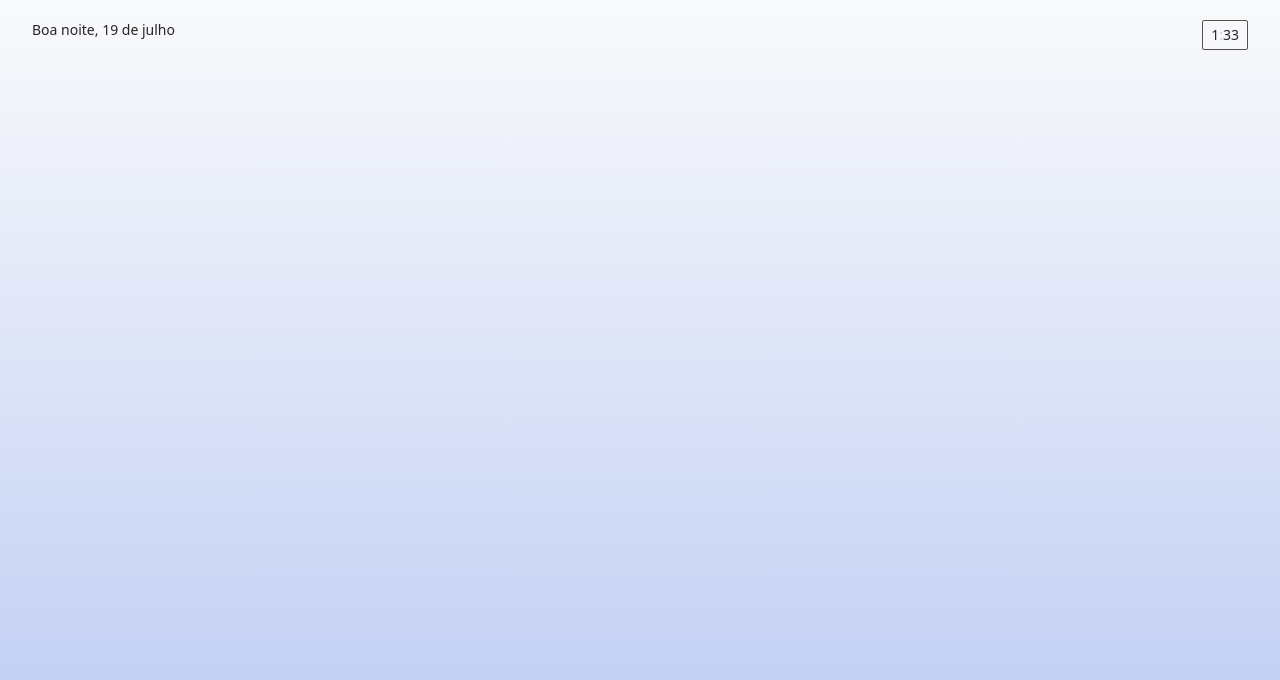
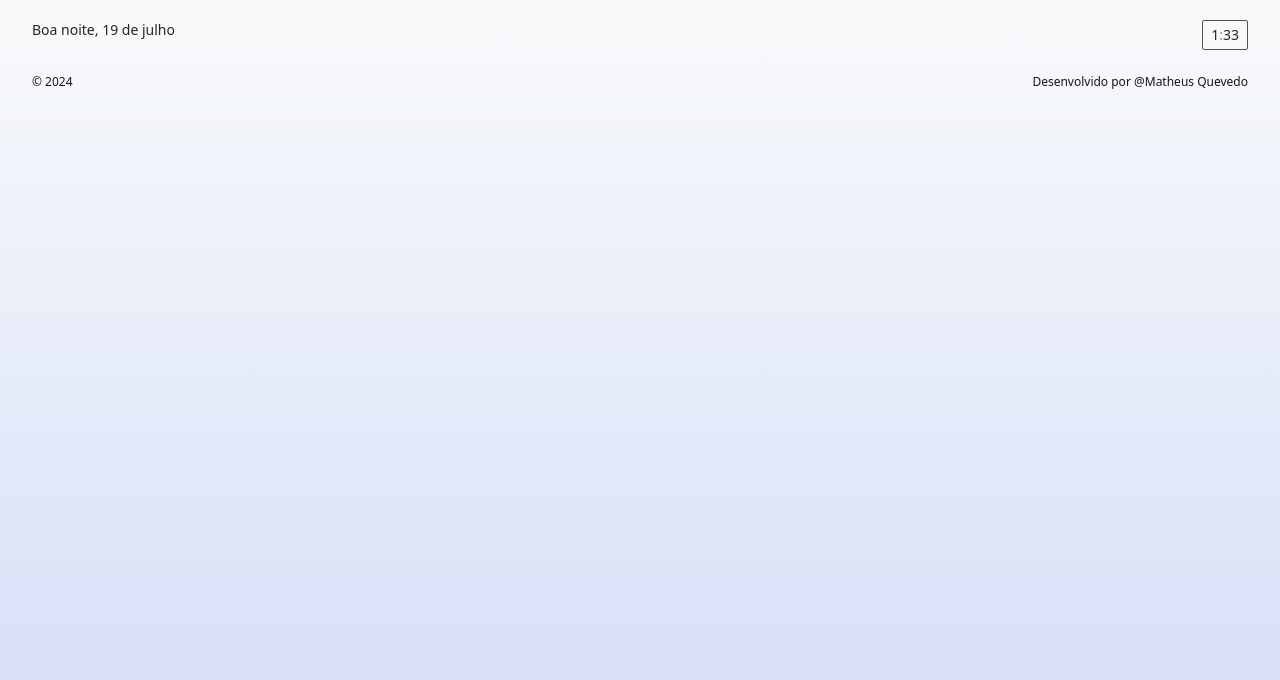
Before and after one commit to mthquevedo/Minhas-ferramentas, a React (Vite) app: page / in a window 1280 px wide. Shown: the top 680 px of the page. Built offline with nearby package versions, Linux system fonts and the light colour scheme.

Commit message:
Criação: criação do footer + ajuste da flex box

```diff
--- a/src/layouts/MainLayout.tsx
+++ b/src/layouts/MainLayout.tsx
@@ -4,11 +4,15 @@ import { Header } from "../components/Header";
 export function MainLayout() {
 
     return (
-        <div className="w-100v h-100v bg-gradient-to-b from-gray-50 to-blue-700/30 py-5 px-8">
+        <div className=" flex flex-col w-100v h-100v bg-gradient-to-b from-gray-50 to-blue-700/20 py-5 px-8">
             <Header />
 
             <Outlet />
 
+            <footer className="flex justify-between text-xs text-neutral-900 pt-3">
+                <p>© 2024</p>
+                <p>Desenvolvido por <a className="font-medium" href="http://" target="_blank">@Matheus Quevedo</a></p>
+            </footer>
         </div>
     )
 }
```
